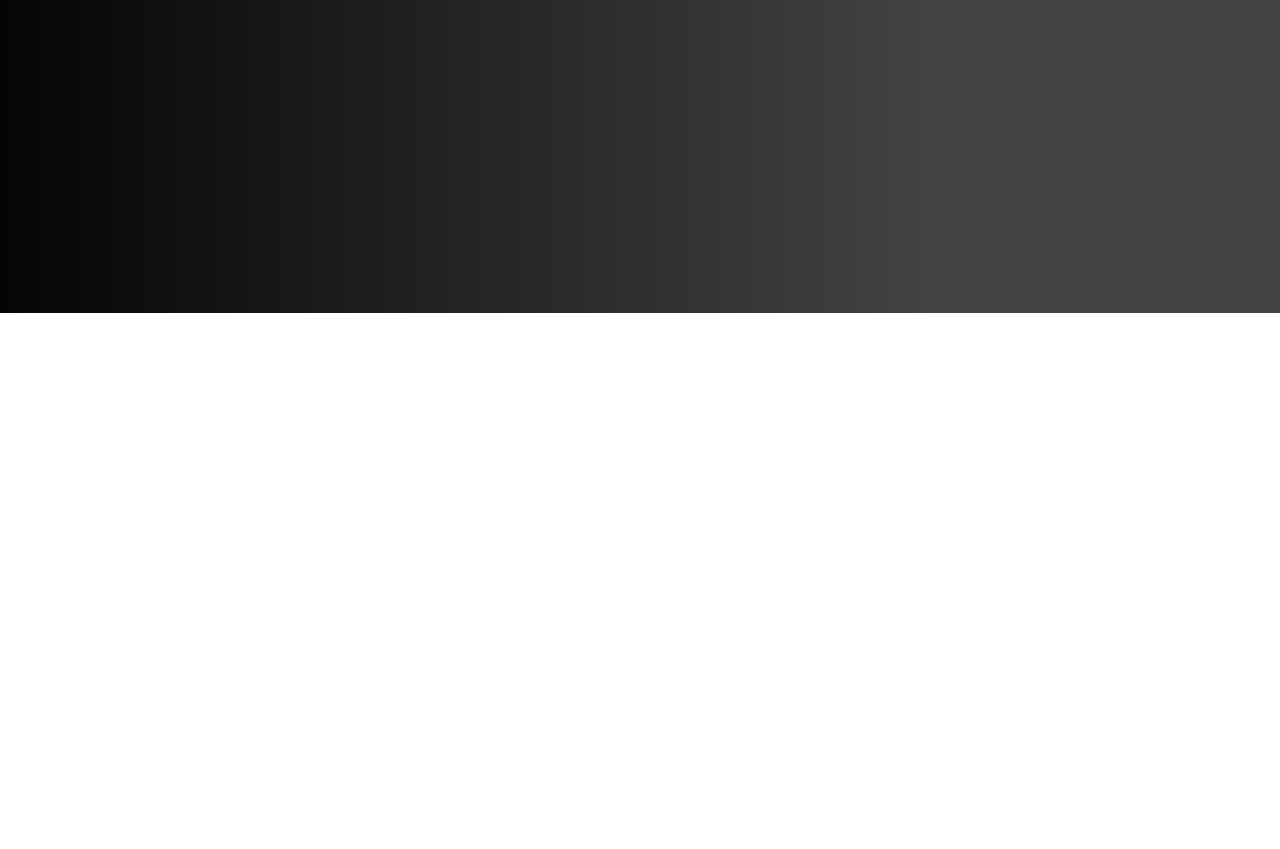
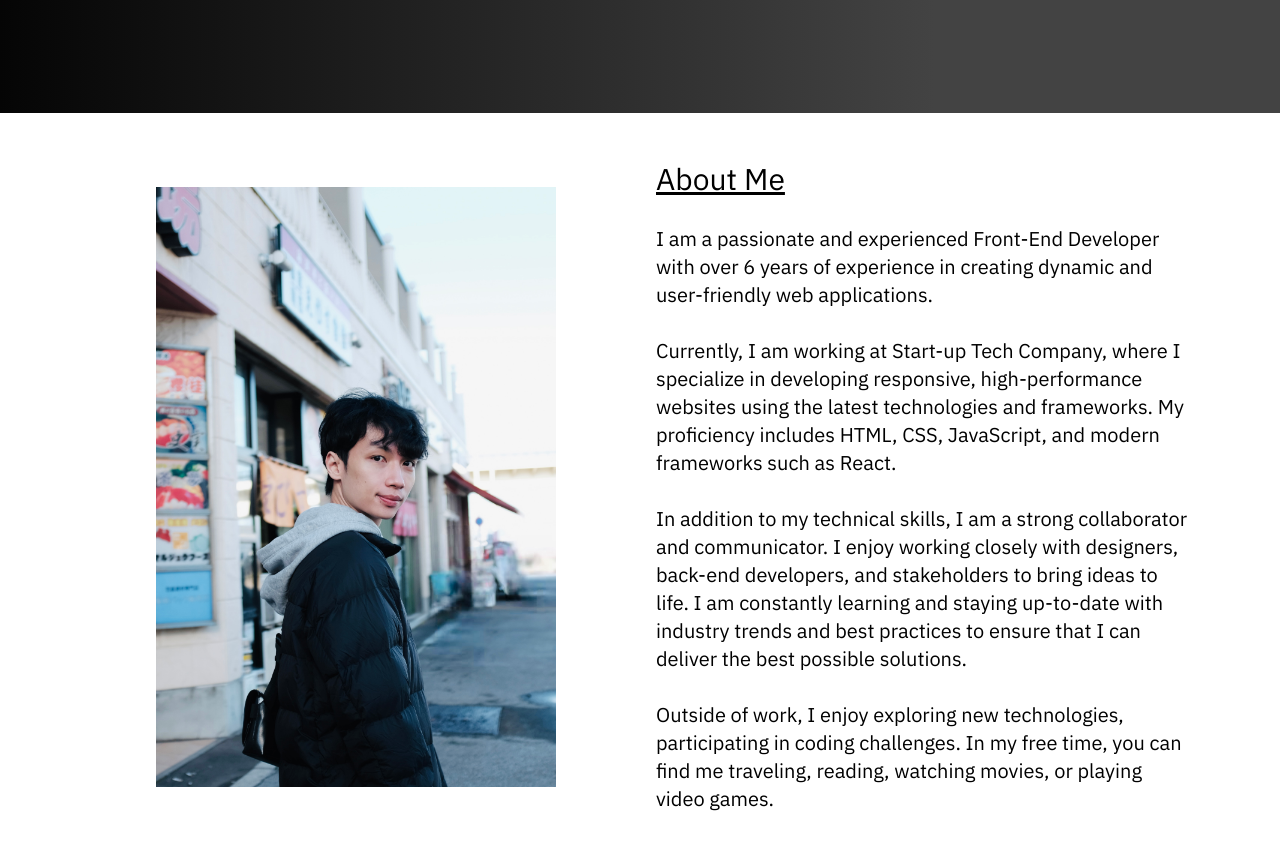
Before and after one commit to wintory/portfolio, a Next.js app: page / in a window 1280 px wide. Shown: the part 487-1336 px from the top of the page. Before the commit the page ends 800 px from the top, so only its background shows below. Built offline with nearby package versions, Linux system fonts and the light colour scheme.

Commit message:
build: add about me

```diff
--- a/app/page.tsx
+++ b/app/page.tsx
@@ -4,6 +4,7 @@ import ThemeProvider from '@/providers/ThemeProvider'
 import { IBM_Plex_Sans } from 'next/font/google'
 import { ParallaxProvider } from 'react-scroll-parallax'
 import NavBar from './components/NavBar'
+import AboutMe from './sections/AboutMe'
 import MainContent from './sections/MainContent'
 
 const sans = IBM_Plex_Sans({
@@ -26,7 +27,7 @@ export default function Home() {
             <NavBar />
             <MainContent />
           </div>
-          {/* <BoyComponent /> */}
+          <AboutMe />
         </ParallaxProvider>
       </ThemeProvider>
     </main>
--- /dev/null
+++ b/app/sections/AboutMe.tsx
@@ -0,0 +1,60 @@
+'use client'
+
+import Image from 'next/image'
+import { FC } from 'react'
+
+const AboutMe: FC = () => {
+  const expYear = new Date().getFullYear() - 2018
+
+  return (
+    <div className="relative flex h-auto justify-center bg-white">
+      <div className="relative grid h-auto w-screen items-center justify-center text-xl text-black sm:grid-cols-1 sm:p-2 lg:max-w-[1200px] lg:grid-cols-2 lg:p-8">
+        <div className="justify-center p-6 md:hidden lg:flex lg:justify-center">
+          <Image
+            src="/images/image.jpg"
+            className="w-[400px]"
+            width={400}
+            height={400}
+            priority
+            alt={'about me image'}
+          />
+        </div>
+        <div className="sm:p-8 lg:p-4">
+          <p className="underline lg:text-3xl">About Me</p>
+          <br />
+          <span className="lg:text-xl">
+            I am a passionate and experienced Front-End Developer with over{' '}
+            {expYear} years of experience in creating dynamic and user-friendly
+            web applications.
+          </span>
+          <br />
+          <br />
+          <span className="lg:text-xl">
+            Currently, I am working at Start-up Tech Company, where I specialize
+            in developing responsive, high-performance websites using the latest
+            technologies and frameworks. My proficiency includes HTML, CSS,
+            JavaScript, and modern frameworks such as React.
+          </span>
+          <br />
+          <br />
+          <span>
+            In addition to my technical skills, I am a strong collaborator and
+            communicator. I enjoy working closely with designers, back-end
+            developers, and stakeholders to bring ideas to life. I am constantly
+            learning and staying up-to-date with industry trends and best
+            practices to ensure that I can deliver the best possible solutions.
+          </span>
+          <br />
+          <br />
+          <span className="lg:text-xl">
+            Outside of work, I enjoy exploring new technologies, participating
+            in coding challenges. In my free time, you can find me traveling,
+            reading, watching movies, or playing video games.
+          </span>
+        </div>
+      </div>
+    </div>
+  )
+}
+
+export default AboutMe
```
Also changed, not shown: public/images/image.jpg (added).
